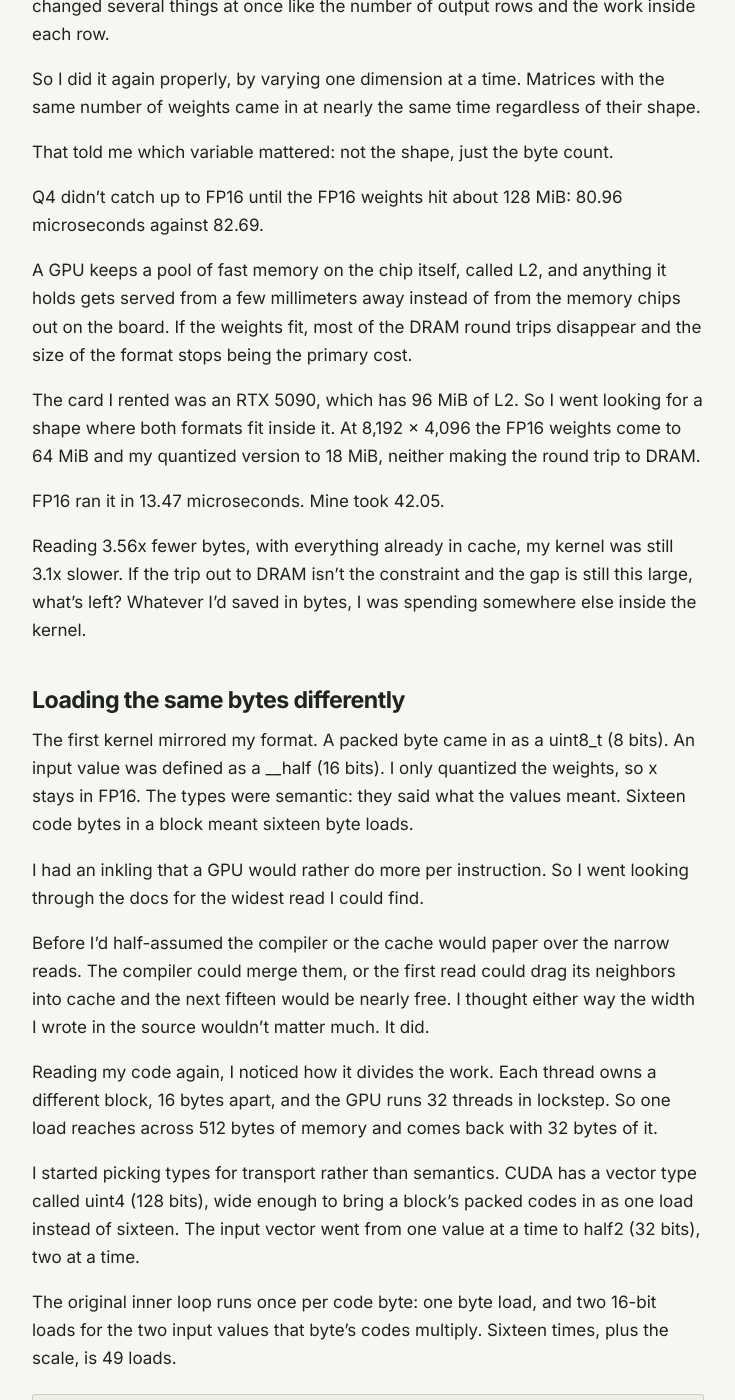
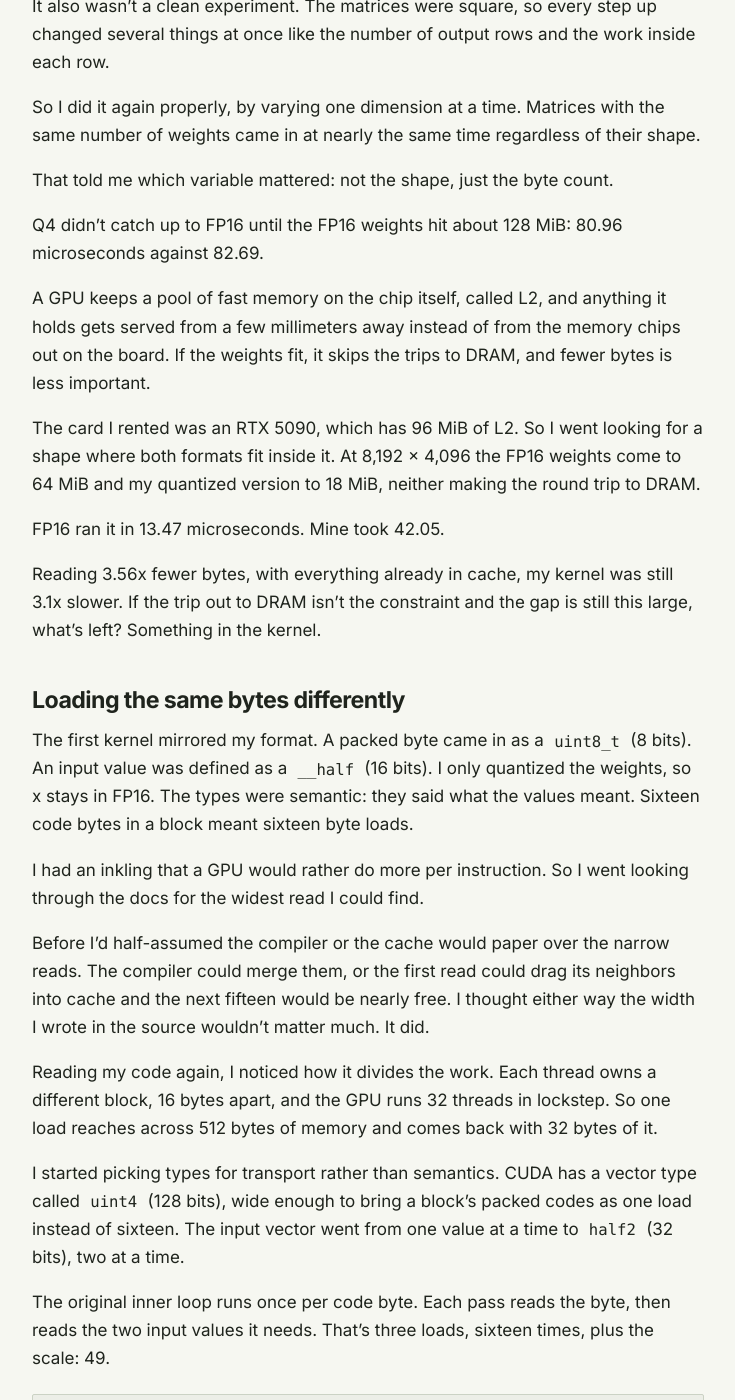
Before and after one commit to thuongvu/thuongvu.github.io, a Jekyll site: the page built from _posts/2026-08-08-4bit-cuda.md, in a window 1280 px wide and 1400 px high, scrolled down 4643 px. Shown: the whole window, without its empty margins (272-1007 px from the left). Built offline with Jekyll 4.4.1, drawn with Linux system fonts in a browser that asks for light colours; some of the changed text lies outside the part shown.

Commit message:
Simplify post

````diff
--- a/_posts/2026-08-08-4bit-cuda.md
+++ b/_posts/2026-08-08-4bit-cuda.md
@@ -49,7 +49,7 @@ I wanted to learn GPU programming. I also work in public because it makes me acc
   </figcaption>
 </figure>
 
-For centuries libraries bolted their valuable books to the shelves, on chains long enough to read at a desk but not long enough to carry home. What ended the practice was not a change of heart but printing, which made copies cheap enough that guarding them stopped being worth the trouble.
+For centuries libraries bolted their valuable books to the shelves, on chains long enough to read at a desk but not long enough to carry home. Printing ended it, not any change of heart. Copies got cheap enough that guarding them stopped being worth the trouble.
 
 A 70B model at 16-bits needs 140GB of memory. No GPU you can buy holds that much, so you need to rent access to someone else's. At 4 bits it needs 40GB, which two consumer cards will do, or a Mac with enough unified memory. Once it fits on hardware you own, nobody has to let you use it.
 
@@ -57,7 +57,7 @@ I worked on my quantization kernel at night, mostly, and sometimes early morning
 
 ## **Why fewer bytes should have helped**
 
-The operation I tried to optimize is y \= Mx. M is the weight matrix, x is the input vector, and y is the output. For every row of M, the kernel multiplies each weight by the matching value in x and adds up the results, which produces one number in y.
+The operation I tried to optimize is `y = Mx`. `M` is the weight matrix, `x` is the input vector, and y is the output. For every row of `M`, the kernel multiplies each weight by the matching value in `x` and adds up the results, which produces one number in `y`.
 
 I’d been thinking about it as arithmetic, but on the GPU it mostly isn’t. Each weight gets read once, multiplied once, and never touched again, so the time goes almost entirely into fetching and the multiply rides along behind it. It should be limited by memory bandwidth rather than by the arithmetic operations. Fewer bytes should have helped.
 
@@ -94,17 +94,17 @@ That told me which variable mattered: not the shape, just the byte count.
 
 Q4 didn’t catch up to FP16 until the FP16 weights hit about 128 MiB: 80.96 microseconds against 82.69.
 
-A GPU keeps a pool of fast memory on the chip itself, called L2, and anything it holds gets served from a few millimeters away instead of from the memory chips out on the board. If the weights fit, most of the DRAM round trips disappear and the size of the format stops being the primary cost.
+A GPU keeps a pool of fast memory on the chip itself, called L2, and anything it holds gets served from a few millimeters away instead of from the memory chips out on the board. If the weights fit, it skips the trips to DRAM, and fewer bytes is less important.
 
 The card I rented was an RTX 5090, which has 96 MiB of L2. So I went looking for a shape where both formats fit inside it. At 8,192 x 4,096 the FP16 weights come to 64 MiB and my quantized version to 18 MiB, neither making the round trip to DRAM.
 
 FP16 ran it in 13.47 microseconds. Mine took 42.05.
 
-Reading 3.56x fewer bytes, with everything already in cache, my kernel was still 3.1x slower. If the trip out to DRAM isn't the constraint and the gap is still this large, what's left? Whatever I'd saved in bytes, I was spending somewhere else inside the kernel.
+Reading 3.56x fewer bytes, with everything already in cache, my kernel was still 3.1x slower. If the trip out to DRAM isn't the constraint and the gap is still this large, what's left? Something in the kernel.
 
 ## **Loading the same bytes differently**
 
-The first kernel mirrored my format. A packed byte came in as a uint8\_t (8 bits). An input value was defined as a __half (16 bits). I only quantized the weights, so x stays in FP16. The types were semantic: they said what the values meant. Sixteen code bytes in a block meant sixteen byte loads.
+The first kernel mirrored my format. A packed byte came in as a `uint8_t` (8 bits). An input value was defined as a `__half` (16 bits). I only quantized the weights, so x stays in FP16. The types were semantic: they said what the values meant. Sixteen code bytes in a block meant sixteen byte loads.
 
 I had an inkling that a GPU would rather do more per instruction. So I went looking through the docs for the widest read I could find.
 
@@ -112,9 +112,9 @@ Before I'd half-assumed the compiler or the cache would paper over the narrow re
 
 Reading my code again, I noticed how it divides the work. Each thread owns a different block, 16 bytes apart, and the GPU runs 32 threads in lockstep. So one load reaches across 512 bytes of memory and comes back with 32 bytes of it.
 
-I started picking types for transport rather than semantics. CUDA has a vector type called uint4 (128 bits), wide enough to bring a block’s packed codes in as one load instead of sixteen. The input vector went from one value at a time to half2 (32 bits), two at a time.
+I started picking types for transport rather than semantics. CUDA has a vector type called `uint4` (128 bits), wide enough to bring a block's packed codes as one load instead of sixteen. The input vector went from one value at a time to `half2` (32 bits), two at a time.
 
-The original inner loop runs once per code byte: one byte load, and two 16-bit loads for the two input values that byte's codes multiply. Sixteen times, plus the scale, is 49 loads.
+The original inner loop runs once per code byte. Each pass reads the byte, then reads the two input values it needs. That's three loads, sixteen times, plus the scale: 49.
 
 ```cpp
 // 1 load, 16 bits
@@ -153,7 +153,7 @@ for (int j = 0; j < 16; ++j) {
 }
 ```
 
-Two casts\! That's the whole change. The kernel reads the same bytes and computes the same product, but it now asks for them in fewer, wider requests: 18 loads per block instead of 49\.
+Two casts! That's the whole change. The kernel reads the same bytes and computes the same product, but it now asks for them in fewer, wider requests: 18 loads per block instead of 49.
 
 Each one costs an instruction slot and a request, whether that request is for one byte or sixteen.
 
@@ -177,7 +177,7 @@ This was one of the rare midday sessions, during my baby's nap. I sat with it fo
 
 ## **What the compiler actually did**
 
-Later sessions went into trying to falsify the result, and reading the compiled assembly was the main way I went about it. I hadn't done this in years. You don't often get an excuse to. \`cuobjdump \-sass\` on the benchmark binary handed me the exact instructions the compiler produced for my kernel.
+Later sessions went into trying to falsify the result, and reading the compiled assembly was the main way I went about it. I hadn't done this in years. You don't often get an excuse to. `cuobjdump -sass` prints the exact instructions the compiler produced. I ran it on the benchmark binary.
 
 I had several ideas about where the 2x came from. Maybe the compiled body had gotten smaller. Or the contiguous addressing mattered more than the width.
 
@@ -185,7 +185,7 @@ And a worse possibility. If the compiler had already been merging those adjacent
 
 I half expected that.
 
-And... it hadn't\! Per block, the original kernel issued 49 global loads and the vectorized one issued 18\.
+And... it hadn't! Per block, the original kernel issued 49 global loads and the vectorized one issued 18.
 
 ```text
 // original: one code byte, two x values, repeat
@@ -201,19 +201,19 @@ LDG.E.CONSTANT      R32, desc[UR6][R10.64+-0x20] // 32 bits
 LDG.E.CONSTANT      R31, desc[UR6][R10.64+-0x1c] // 32 bits
 ```
 
-Look at the offsets (the numbers at the end of the addresses). The original steps by 0x2, two bytes, one __half at a time. The vectorized one steps by 0x4, which is the C++ type showing up as address arithmetic.
+Look at the offsets (the numbers at the end of the addresses). The original steps by `0x2`, two bytes, one `__half` at a time. The vectorized one steps by `0x4`, because a `__half2` is four bytes.
 
-So the faster kernel executes more instructions. I had that backwards. Counting them isn't a fair comparison anyway. A global load and a bit shift are not the same kind of operation, and what the vectorized code really did was trade expensive memory instructions for cheap arithmetic ones.
+So the faster kernel executes more instructions. I had that backwards. Counting them doesn't tell you much anyway, since a global load and a bit shift aren't the same kind of work. The vectorized code issued more cheap arithmetic operations instead of more expensive load operations.
 
 Reading the machine code showed that the load count went from 49 down to 18 and the reads got wider, which the offsets demonstrated.
 
 I read NVIDIA's profiling guide later. Their advice for a warp stalled on the local/global memory queue is to "[combine multiple lower-width memory operations into fewer wider ones](https://archive.docs.nvidia.com/nsight-compute/2021.1/pdf/ProfilingGuide.pdf)," which is exactly the change I made.
 
-One line did both. A block is exactly 16 bytes, so widening the codes to uint4 also closed the gaps between what neighboring threads asked for. That doesn't always follow. My half2 change made the input loads wider too, and those threads are still 64 bytes apart.
+The codes are 16 bytes, so widening them to uint4 also made the warp's 32 requests contiguous as well.
 
 ## **Then I widened the other half**
 
-Sixteen of the 18 loads per block were still fetching x, two values at a time. Widening those to uint4 cut those 16 input loads to 4, taking the total from 18 loads per block to 6.
+16 of the 18 loads per block were still fetching x, two values at a time. Widening those to uint4 cut them to 4, taking the total from 18 to 6.
 
 <figure class="wide">
   <img src="{{ '/assets/posts/4bit/fig08_kernel_organization_x128_v2.svg' | relative_url }}" alt="Kernel load organization after widening input vector loads to 128 bits">
@@ -229,7 +229,7 @@ It came out at 3.45x. 144.3 microseconds down to 93.0.
   <figcaption>Figure 6. Four-kernel comparison.</figcaption>
 </figure>
 
-144 MiB is only just past the 96 MiB of L2, and that boundary mattered before, so I wanted to rule it out. I ran it at 32,768 x 32,768, where the weights are 576 MiB and would definitely not fit in the L2 cache. Same improvement.
+144 MiB is only just past the 96 MiB of L2, and that boundary mattered before, so I wanted to rule it out. I ran it at 32,768 x 32,768, where the weights are 576 MiB and would definitely not fit in L2 cache. Same improvement.
 
 My latest kernel beat FP16 at every size I tried. 3.45x against a format that’s 3.56x smaller. Not much room left there. The kernel moves a calculated 1,624 GB/s. The GPU is rated for 1,792.
 
````
Also changed, not shown: other parts of _posts/2026-08-08-4bit-cuda.md (+1 -1 lines), about.md (+1 -1 lines).
